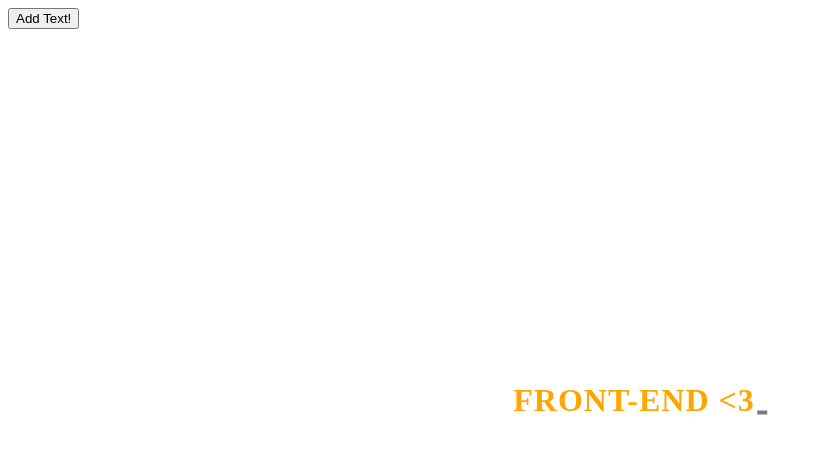
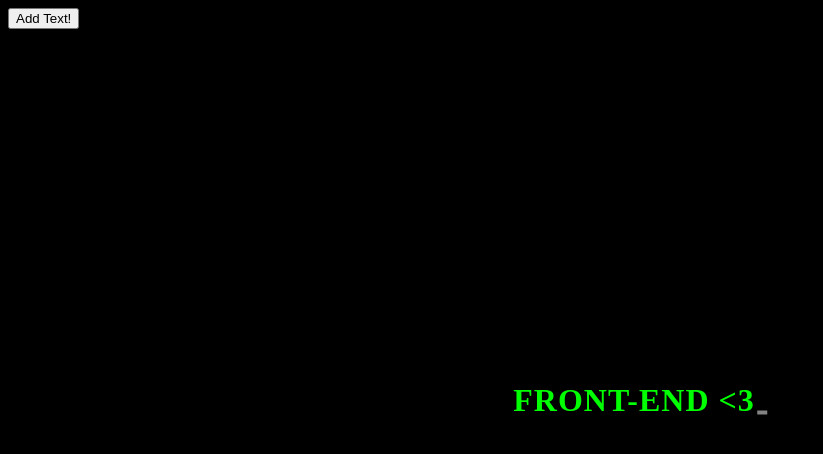
Before and after one commit to brysonsf/JS-Demo, a plain HTML site: page index.html in a window 1280 px wide. Shown: the whole page, without its empty margins (0-823 px from the left). Drawn offline with Linux system fonts and the light colour scheme.

Commit message:
styled page a bit

```diff
--- a/styles.css
+++ b/styles.css
@@ -1,3 +1,6 @@
+body{
+    background-color: black;
+}
 .wrapper {
     text-align: center;
     position: absolute;
@@ -11,22 +14,21 @@
 }
 /* written text */
 .wrapper > div {
-    min-height: 20px;
     text-transform: uppercase;
     letter-spacing: 1px;
     font-size:xx-large;
     display: flex;
     align-items: flex-end;
     font-weight: bold;
-    color: orange;
+    color: lime;
 }
-/* styles underscore ;) */
+/* styles underscore */
 .wrapper > div::after {
     content: "";
     width: 10px;
     height: 4px;
     display: block;
-    background: black;
+    background: white;
     margin-bottom: 4px;
     margin-left: 2px;
     animation-duration: 350ms;
```
